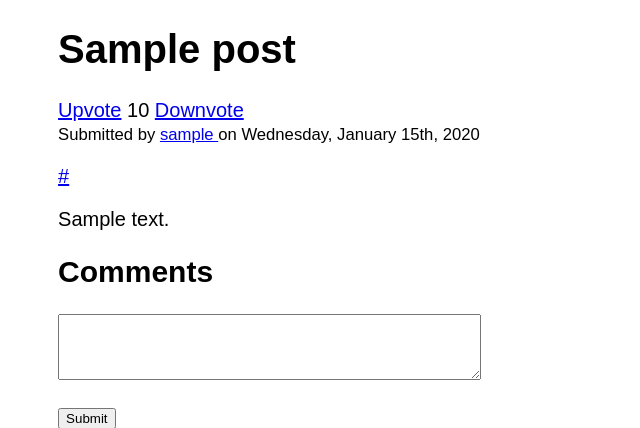
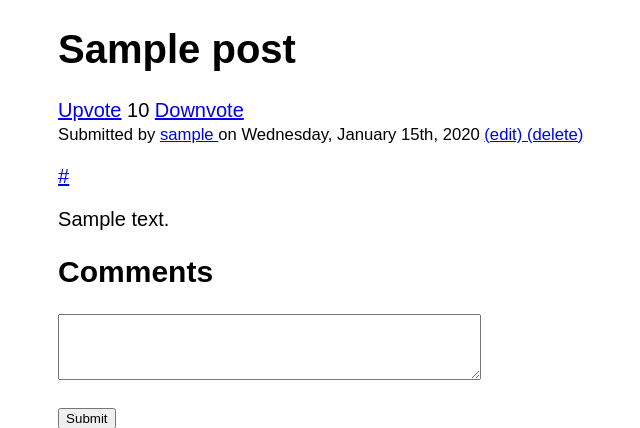
Before and after one commit to seasonedfish/news, a PHP site: page /post.php?post_id=1 in a window 1280 px wide. Shown: the part 80-508 px from the top of the page, without its empty margins (137-777 px from the left). Run offline with PHP 8.4, Linux system fonts and the light colour scheme; the visitor is signed in with stand-in values (Sample User, id 1); tables that the repository leaves empty or names only in its code hold one stand-in row (values such as "Sample post").

Commit message:
Add edit and delete buttons

```diff
--- a/post.php
+++ b/post.php
@@ -69,6 +69,13 @@ include "includes/head.php";
                 <?php echo $author["username"];?>
             </a>
             on <?php echo date_format(date_create($post["post_date"]), "l, F jS, Y"); ?>
+
+            <?php
+            if ($_SESSION["username"] == $author["username"]) {
+                echo "<a href='edit_post.php'>(edit) </a>";
+                echo "<a href='delete_post.php'>(delete) </a>";
+            }
+            ?>
         </small>
 
         <p>
```
